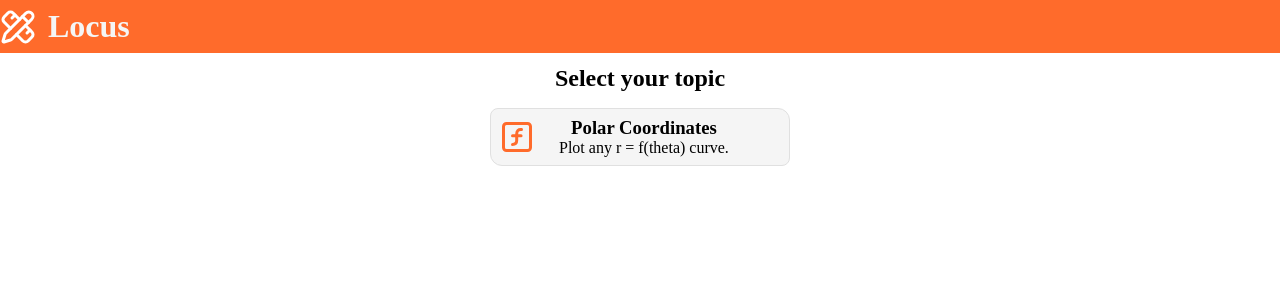
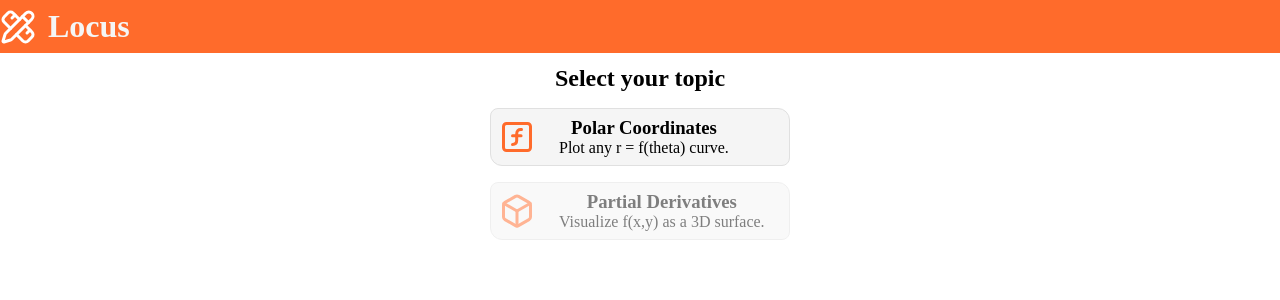
Before and after one commit to Aashutosh-kc/math-app, a React (Vite) app: page / in a window 1280 px wide. Shown: the top 300 px of the page. Built offline with nearby package versions, Linux system fonts and the light colour scheme.

Commit message:
feat: add partial derivatives placeholder topic

```diff
--- a/src/App.jsx
+++ b/src/App.jsx
@@ -14,6 +14,7 @@ function App(){
     </div>
     { topic === null && <TopicSelector onSelect={setTopic} />}
     { topic === "polar" && <PolarCoordinates />}
+    { topic === "partial" && <div>Coming soon</div>}
   </>
   )
 }
--- a/src/TopicSelector.css
+++ b/src/TopicSelector.css
@@ -26,3 +26,7 @@
         color: var(--text);
     }
 }
+.coming-soon{
+    opacity: 0.5;
+    cursor: not-allowed;
+}
--- a/src/TopicSelector.jsx
+++ b/src/TopicSelector.jsx
@@ -1,5 +1,5 @@
 import './TopicSelector.css'
-import {SquareFunction} from 'lucide-react';
+import {SquareFunction,Box} from 'lucide-react';
 function TopicSelector( { onSelect }){
     return (
     <div className='topic-container' onClick={() => onSelect("polar")}>
@@ -11,6 +11,13 @@ function TopicSelector( { onSelect }){
             <p>Plot any r = f(theta) curve.</p>
             </div>
         </div>
+        <div className='card coming-soon'>
+            <Box size={36} color="#FF6B2B" />
+            <div className='topic-preview'>
+                <h3>Partial Derivatives</h3>
+                <p>Visualize f(x,y) as a 3D surface.</p>
+            </div>
+        </div>
     </div>
     )
 }
```
